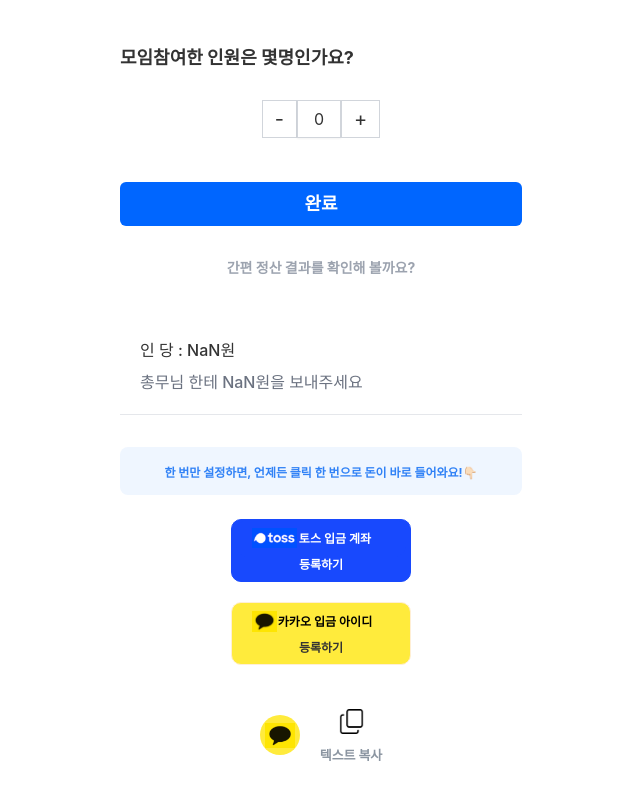
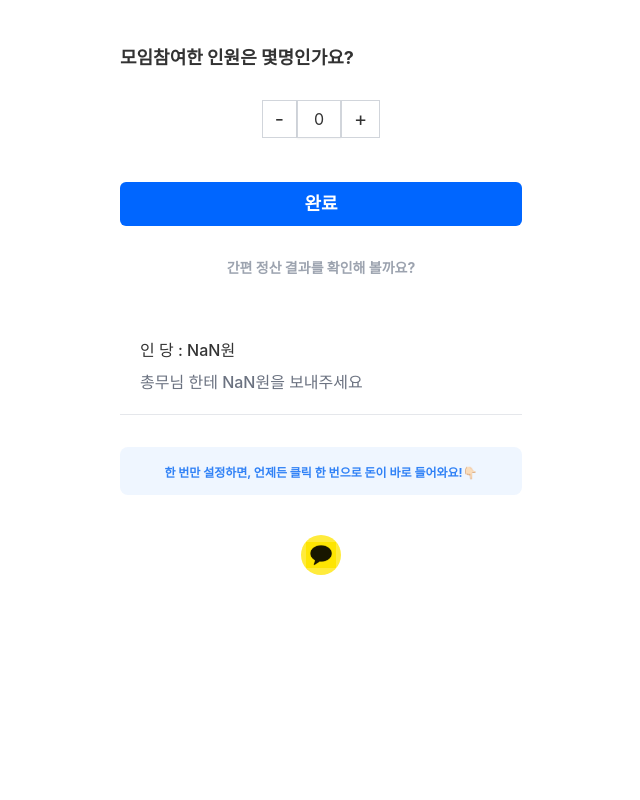
Before and after one commit to MoonJunYoung/nbbang-frontend, a React (Vite) app: page /simple-settlement/1 in a window 1280 px wide. Shown: the part 342-1142 px from the top of the page, without its empty margins (319-959 px from the left). After the commit the page ends 957 px from the top, so only its background shows below. Built offline with nearby package versions, Linux system fonts and the light colour scheme; no server answers; a web font is replaced by a local one.

Commit message:
feat:카카오 공유하기 수정

```diff
--- a/src/pages/simpleSettlementPage/index.jsx
+++ b/src/pages/simpleSettlementPage/index.jsx
@@ -103,7 +103,7 @@ const SimpleSettlement = () => {
                     들어와요!👇🏻
                 </span>
             </div>
-            <section className="flex flex-col justify-center items-center gap-5 px-6 mt-6">
+            {/* <section className="flex flex-col justify-center items-center gap-5 px-6 mt-6">
                 <TossRemittance
                     meetingName={meetingData}
                     tossModalOpen={tossModalOpen}
@@ -114,10 +114,10 @@ const SimpleSettlement = () => {
                     kakaoModalOpen={kakaoModalOpen}
                     setKakaoModalOpen={setKakaoModalOpen}
                 />
-            </section>
+            </section> */}
             <section className="flex justify-center items-center gap-5 py-10">
                 <KakaoShare meetingName={meetingData} />
-                <BillingResultShare meetingName={meetingData} />
+                {/* <BillingResultShare meetingName={meetingData} /> */}
             </section>
         </>
     );
```
